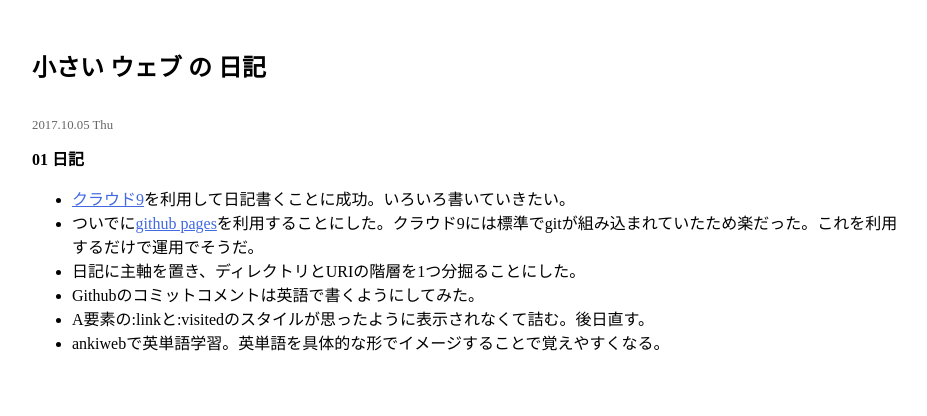
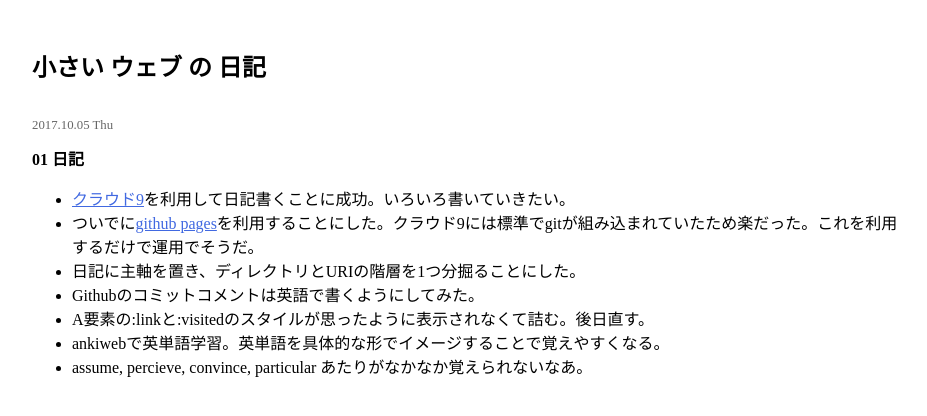
Before and after one commit to faketurn/faketurn.github.io, a plain HTML site: page 20171005/index.html in a window 1280 px wide. Shown: the whole page, without its empty margins (168-1095 px from the left). Drawn offline with Linux system fonts and the light colour scheme.

Commit message:
I wrote a contents

```diff
--- a/20171005/index.html
+++ b/20171005/index.html
@@ -19,6 +19,7 @@
 </li><li>Githubのコミットコメントは英語で書くようにしてみた。
 </li><li>A要素の:linkと:visitedのスタイルが思ったように表示されなくて詰む。後日直す。
 </li><li>ankiwebで英単語学習。英単語を具体的な形でイメージすることで覚えやすくなる。
+</li><li>assume, percieve, convince, particular あたりがなかなか覚えられないなあ。
 </li>
 </ul>
 
```
